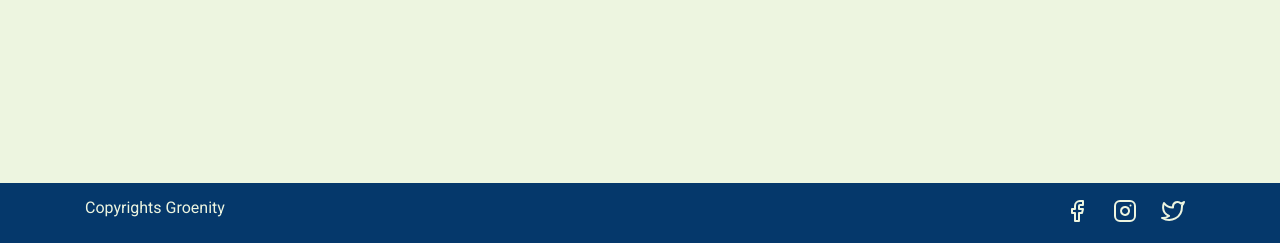
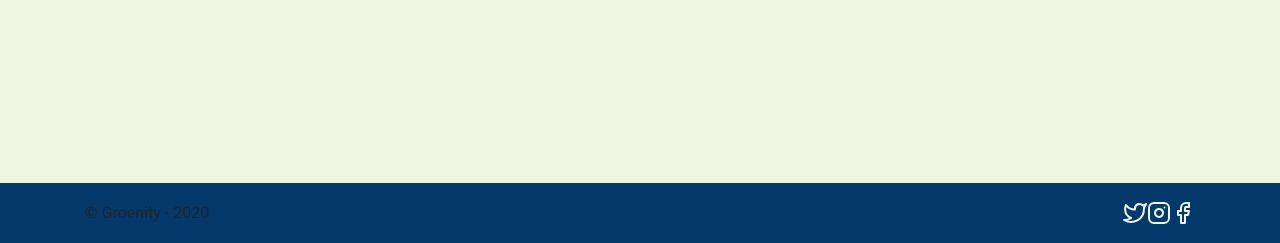
Before and after one commit to MinjuCo/groenity, a PHP site: page /index.php in a window 1280 px wide. Shown: the part 557-800 px from the top of the page. Run offline with PHP 8.4, Linux system fonts and the light colour scheme; data that the repository does not hold is empty.

Commit message:
Fixed layout of the footer and the title of the head can now change from page to page.

```diff
--- a/includes/footer.inc.php
+++ b/includes/footer.inc.php
@@ -1,21 +1,20 @@
-<footer class="page-footer fixed-bottom">
-    <div class="container">
+<footer class="page-footer d-flex flex-row align-items-center fixed-bottom">
+    <div class="container-xl">
         <div class="row">
-            <div class="col">
-                <h6>Copyrights Groenity</h6>
+            <div class="col-10">
+                <p class="align-middle m-0">&copy; Groenity - <?php echo date("Y", time()); ?></p>
             </div>
-        <div class="col-6"></div>
-        <div class="col-md-auto">
-                <a href="">
-                <svg class="social-media-icon" xmlns="http://www.w3.org/2000/svg" width="24" height="24" viewBox="0 0 24 24" fill="none" stroke="currentColor" stroke-width="2" stroke-linecap="round" stroke-linejoin="round" class="feather feather-facebook"><path d="M18 2h-3a5 5 0 0 0-5 5v3H7v4h3v8h4v-8h3l1-4h-4V7a1 1 0 0 1 1-1h3z"></path></svg>
+            <div class="col-2 d-flex flex-row-reverse">
+                <a href="#" class="icon">
+                    <svg class="social-media-icon" xmlns="http://www.w3.org/2000/svg" width="24" height="24" viewBox="0 0 24 24" fill="none" stroke="currentColor" stroke-width="2" stroke-linecap="round" stroke-linejoin="round" class="feather feather-facebook"><path d="M18 2h-3a5 5 0 0 0-5 5v3H7v4h3v8h4v-8h3l1-4h-4V7a1 1 0 0 1 1-1h3z"></path></svg>
                 </a>
-                <a href="">
-                <svg class="social-media-icon" xmlns="http://www.w3.org/2000/svg" width="24" height="24" viewBox="0 0 24 24" fill="none" stroke="currentColor" stroke-width="2" stroke-linecap="round" stroke-linejoin="round" class="feather feather-instagram"><rect x="2" y="2" width="20" height="20" rx="5" ry="5"></rect><path d="M16 11.37A4 4 0 1 1 12.63 8 4 4 0 0 1 16 11.37z"></path><line x1="17.5" y1="6.5" x2="17.51" y2="6.5"></line></svg>
+                <a href="#" class="icon">
+                    <svg class="social-media-icon" xmlns="http://www.w3.org/2000/svg" width="24" height="24" viewBox="0 0 24 24" fill="none" stroke="currentColor" stroke-width="2" stroke-linecap="round" stroke-linejoin="round" class="feather feather-instagram"><rect x="2" y="2" width="20" height="20" rx="5" ry="5"></rect><path d="M16 11.37A4 4 0 1 1 12.63 8 4 4 0 0 1 16 11.37z"></path><line x1="17.5" y1="6.5" x2="17.51" y2="6.5"></line></svg>
                 </a>
-                <a href="">
-                <svg class="social-media-icon" xmlns="http://www.w3.org/2000/svg" width="24" height="24" viewBox="0 0 24 24" fill="none" stroke="currentColor" stroke-width="2" stroke-linecap="round" stroke-linejoin="round" class="feather feather-twitter"><path d="M23 3a10.9 10.9 0 0 1-3.14 1.53 4.48 4.48 0 0 0-7.86 3v1A10.66 10.66 0 0 1 3 4s-4 9 5 13a11.64 11.64 0 0 1-7 2c9 5 20 0 20-11.5a4.5 4.5 0 0 0-.08-.83A7.72 7.72 0 0 0 23 3z"></path></svg>
+                <a href="#" class="icon">
+                    <svg class="social-media-icon" xmlns="http://www.w3.org/2000/svg" width="24" height="24" viewBox="0 0 24 24" fill="none" stroke="currentColor" stroke-width="2" stroke-linecap="round" stroke-linejoin="round" class="feather feather-twitter"><path d="M23 3a10.9 10.9 0 0 1-3.14 1.53 4.48 4.48 0 0 0-7.86 3v1A10.66 10.66 0 0 1 3 4s-4 9 5 13a11.64 11.64 0 0 1-7 2c9 5 20 0 20-11.5a4.5 4.5 0 0 0-.08-.83A7.72 7.72 0 0 0 23 3z"></path></svg>
                 </a>
-        </div>
+            </div>
         </div>
     </div>
 </footer>
--- a/includes/head.inc.php
+++ b/includes/head.inc.php
@@ -1,7 +1,7 @@
 <head>
     <meta charset="UTF-8">
     <meta name="viewport" content="width=device-width, initial-scale=1.0">
-    <title>Groenity</title>
+    <title>Groenity - <?php echo $pageTitle; ?></title>
     <link rel="stylesheet" href="https://stackpath.bootstrapcdn.com/bootstrap/4.4.1/css/bootstrap.min.css" integrity="sha384-Vkoo8x4CGsO3+Hhxv8T/Q5PaXtkKtu6ug5TOeNV6gBiFeWPGFN9MuhOf23Q9Ifjh" crossorigin="anonymous">
     <link rel="stylesheet" type="text/css" href="css/style.css">
     <link href="https://fonts.googleapis.com/css?family=Roboto|Roboto+Condensed&display=swap" rel="stylesheet">
```
